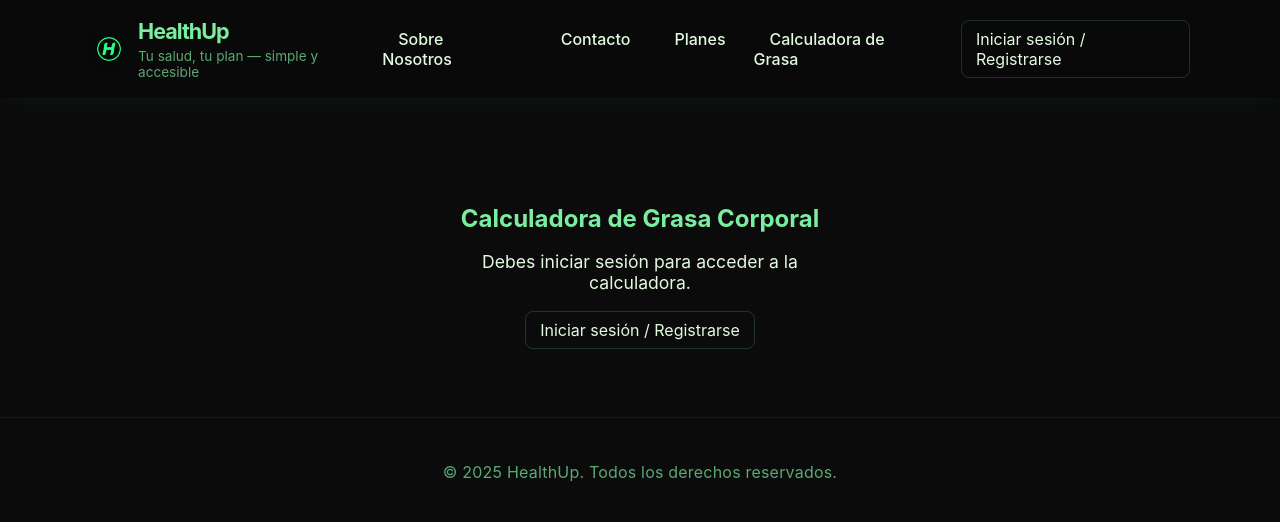
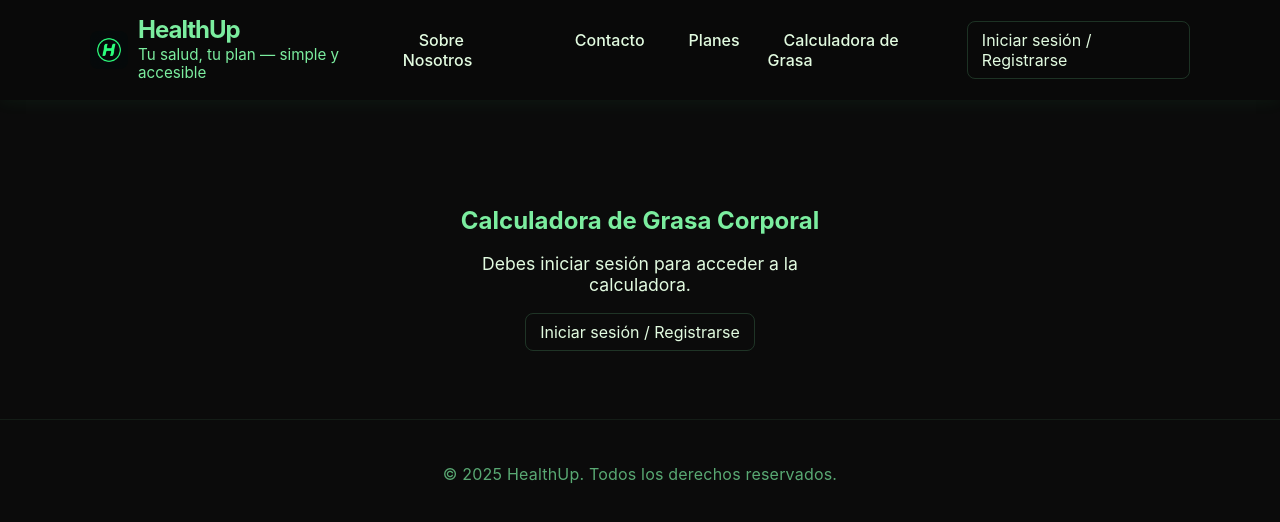
Before and after one commit to valbazanm/healthup.github.io, a website: page bodyfat.html in a window 1280 px wide. Drawn offline with Linux system fonts and the light colour scheme.

Commit message:
Add files via upload

```diff
--- a/bodyfat.html
+++ b/bodyfat.html
@@ -9,12 +9,12 @@
 <body>
     <header class="site-header sticky-header">
         <div class="container header-inner">
-            <a href="index.html" class="logo" style="display:flex;align-items:center;gap:10px;">
-                <img src="../logo.png" alt="HealthUp logo" style="height:38px;width:38px;vertical-align:middle;border-radius:8px;">
-                <span>
-                    HealthUp
-                    <span class="tagline" style="display:block;">Tu salud, tu plan — simple y accesible</span>
-                </span>
+            <a href="index.html" class="logo" style="display:flex;align-items:center;gap:10px;text-decoration:none;">
+                <img src="img/logo.png" alt="HealthUp logo" style="height:38px;width:38px;vertical-align:middle;border-radius:8px;flex-shrink:0;">
+                <div style="display:flex;flex-direction:column;line-height:1;">
+                    <span style="font-weight:700;font-size:1.5rem;line-height:1;">HealthUp</span>
+                    <span class="tagline" style="font-size:0.95rem;color:#7bed9f;line-height:1.2;">Tu salud, tu plan — simple y accesible</span>
+                </div>
             </a>
             <nav class="main-nav" aria-label="Menú principal">
                 <button class="nav-toggle" aria-label="Abrir menú">&#9776;</button>
```
Also changed, not shown: choose-plan.html (+6 -6 lines), contact.html (+6 -6 lines), meal-plans.html (+6 -6 lines), profile.html (+6 -6 lines), register.html (+6 -6 lines).
